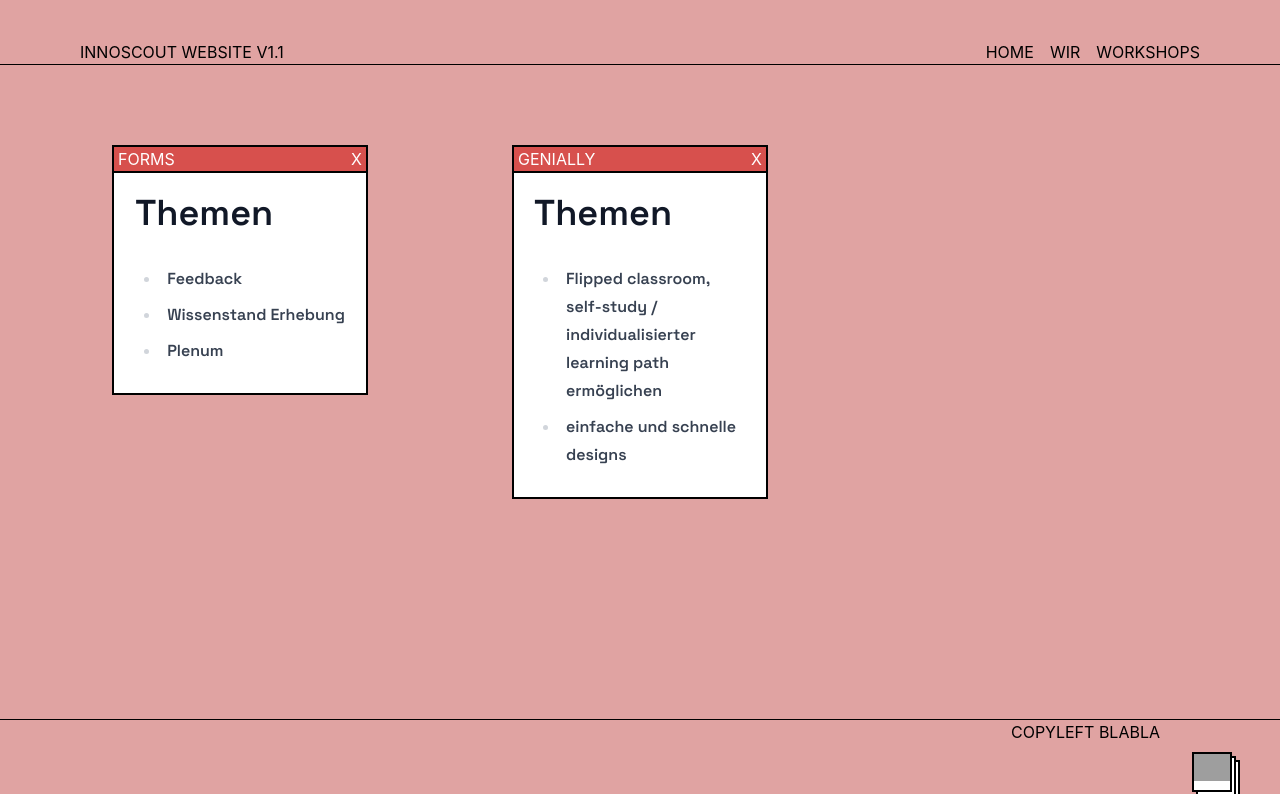
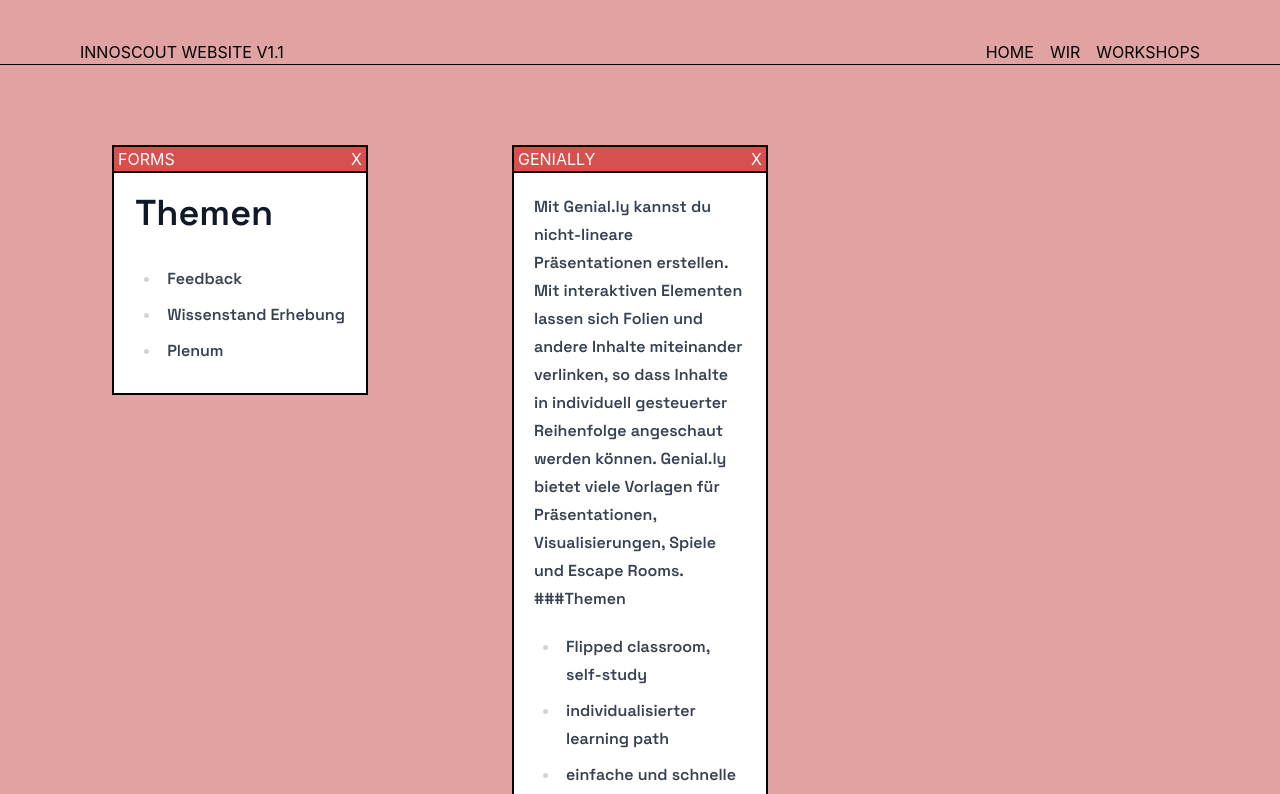
Before and after one commit to kirchenfeld/kirchenfeld.github.io, a Next.js app: page /workshops in a window 1280 px wide. Shown: the top 794 px of the page. Built offline with nearby package versions, Linux system fonts and the light colour scheme; grey boxes are pictures that could not be loaded.

Commit message:
chore: update text
Workshop on Genially

```diff
--- a/pages/workshops/index.mdx
+++ b/pages/workshops/index.mdx
@@ -19,9 +19,11 @@
     <Card title='Genially'>
         <Column>
             <Markdown>
-            # Themen
-            - Flipped classroom, self-study / individualisierter learning path ermöglichen
-            - einfache und schnelle designs
+            Mit Genial.ly kannst du nicht-lineare Präsentationen erstellen. Mit interaktiven Elementen lassen sich Folien und andere Inhalte miteinander verlinken, so dass Inhalte in individuell gesteuerter Reihenfolge angeschaut werden können. Genial.ly bietet viele Vorlagen für Präsentationen, Visualisierungen, Spiele und Escape Rooms.
+            ###Themen
+            - Flipped classroom, self-study
+            - individualisierter learning path
+            - einfache und schnelle Designs
             </Markdown>
         </Column>
     </Card>
```
